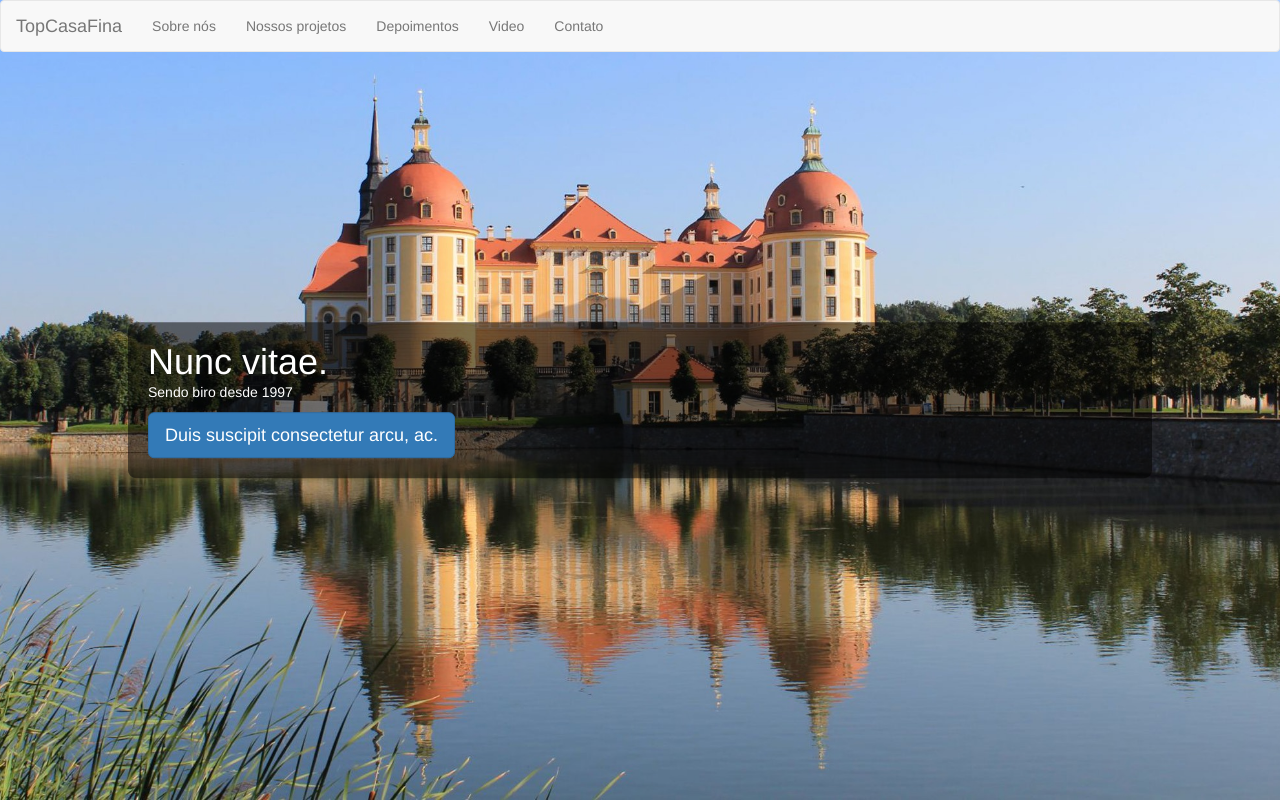
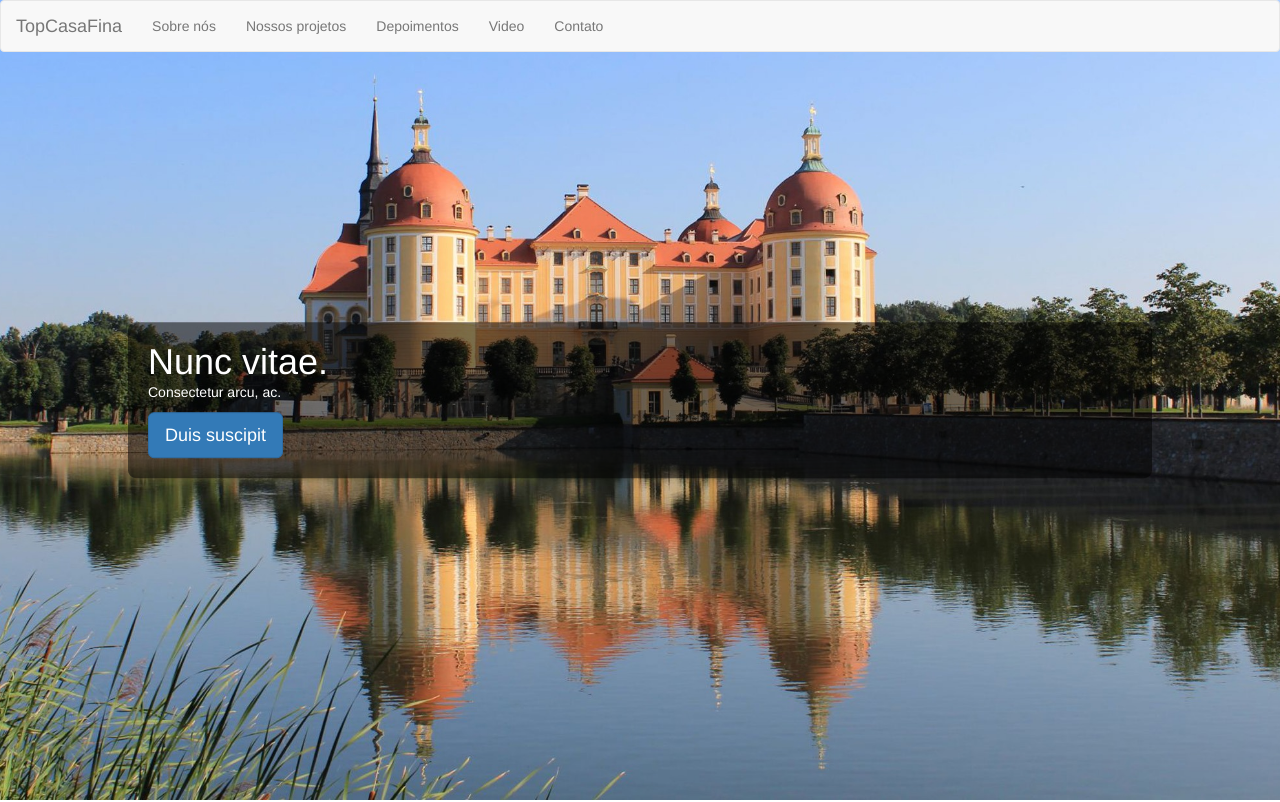
Before and after one commit to filipezz/Site-responsivo, a plain HTML site: page index.html in a window 1280 px wide. Shown: the top 802 px of the page. Drawn offline with Linux system fonts and the light colour scheme.

Commit message:
Update index.html

```diff
--- a/index.html
+++ b/index.html
@@ -57,8 +57,8 @@
     <div id='topcasafina-banner'>
 
         <h1>Nunc vitae.</h1>
-        <p>Sendo biro desde 1997</p>
-        <button class='btn btn-primary btn-lg'>Duis suscipit consectetur arcu, ac.</button>
+        <p>Consectetur arcu, ac.</p>
+        <button class='btn btn-primary btn-lg'>Duis suscipit</button>
 
     </div>
 
```
